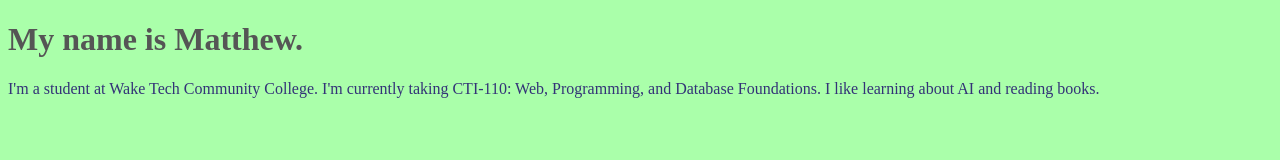
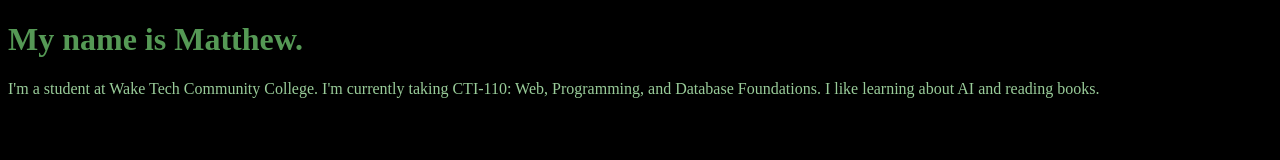
Before and after one commit to mhuangw1/mhuangw1.github.io, a plain HTML site: page index.html in a window 1280 px wide. Drawn offline with Linux system fonts and the light colour scheme.

Commit message:
Changed index.html styles to increase readability.

```diff
--- a/index.html
+++ b/index.html
@@ -4,13 +4,13 @@
         <title>My Personal Introduction</title>
         <style>
             body {
-                background-color: #aaffaa;
+                background-color: #000000;
             }
             h1 {
-                color: #555555;
+                color: #559955;
             }
             p {
-                color: #333377;
+                color: #99cc99;
             }
         </style>
     </head>
```
